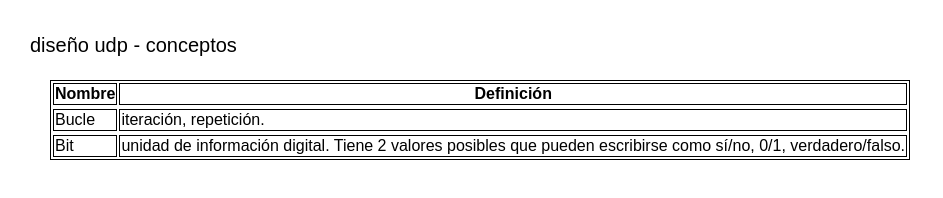
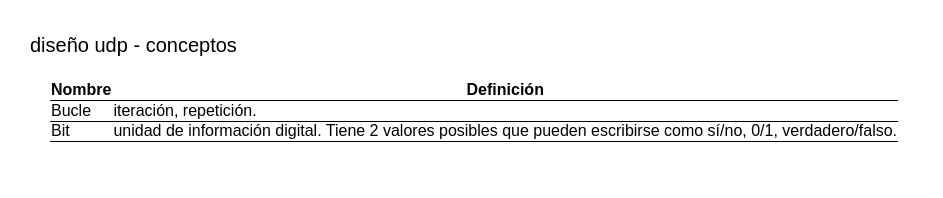
Before and after one commit to disenoUDP/conceptos, a plain HTML site: page index.html in a window 1280 px wide. Shown: the whole page, without its empty margins (0-943 px from the left). Drawn offline with Linux system fonts and the light colour scheme.

Commit message:
agregar borde collapse

```diff
--- a/style.css
+++ b/style.css
@@ -16,5 +16,6 @@ div {
 }
 
 table, th, td {
-    border: 1px solid black;
+    border-collapse: collapse;
+    border-bottom: 1px solid #000;
 }
```
